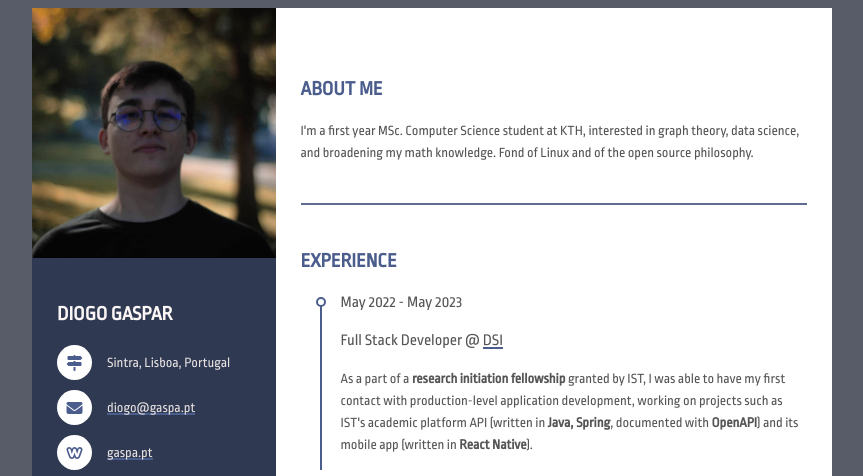
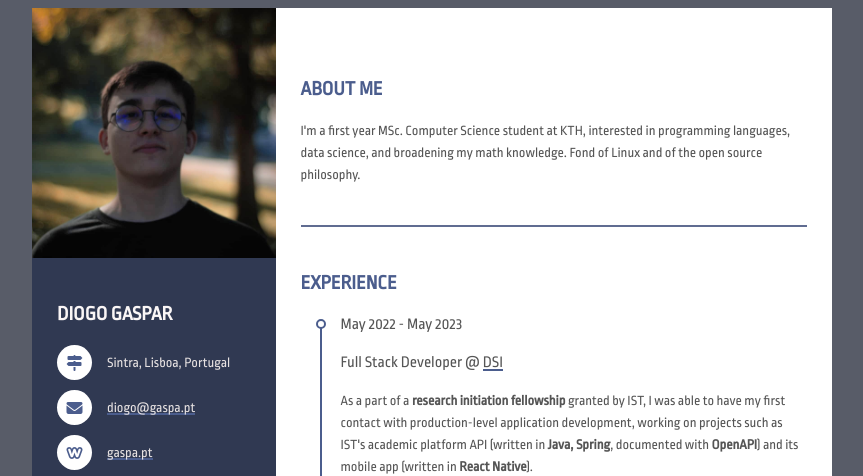
Before and after one commit to randomicecube/curriculum-gaspae, a plain HTML site: page src/index.html in a window 1280 px wide. Shown: the top 476 px of the page, without its empty margins (208-1071 px from the left). Drawn offline with Linux system fonts and the light colour scheme.

Commit message:
status update

```diff
--- a/src/index.html
+++ b/src/index.html
@@ -113,7 +113,7 @@
       </div>
       <p>
         I'm a first year MSc. Computer Science student at KTH, interested in
-        graph theory, data science, and broadening my math knowledge. Fond of
+        programming languages, data science, and broadening my math knowledge. Fond of
         Linux and of the open source philosophy.
       </p>
     </div>
```
